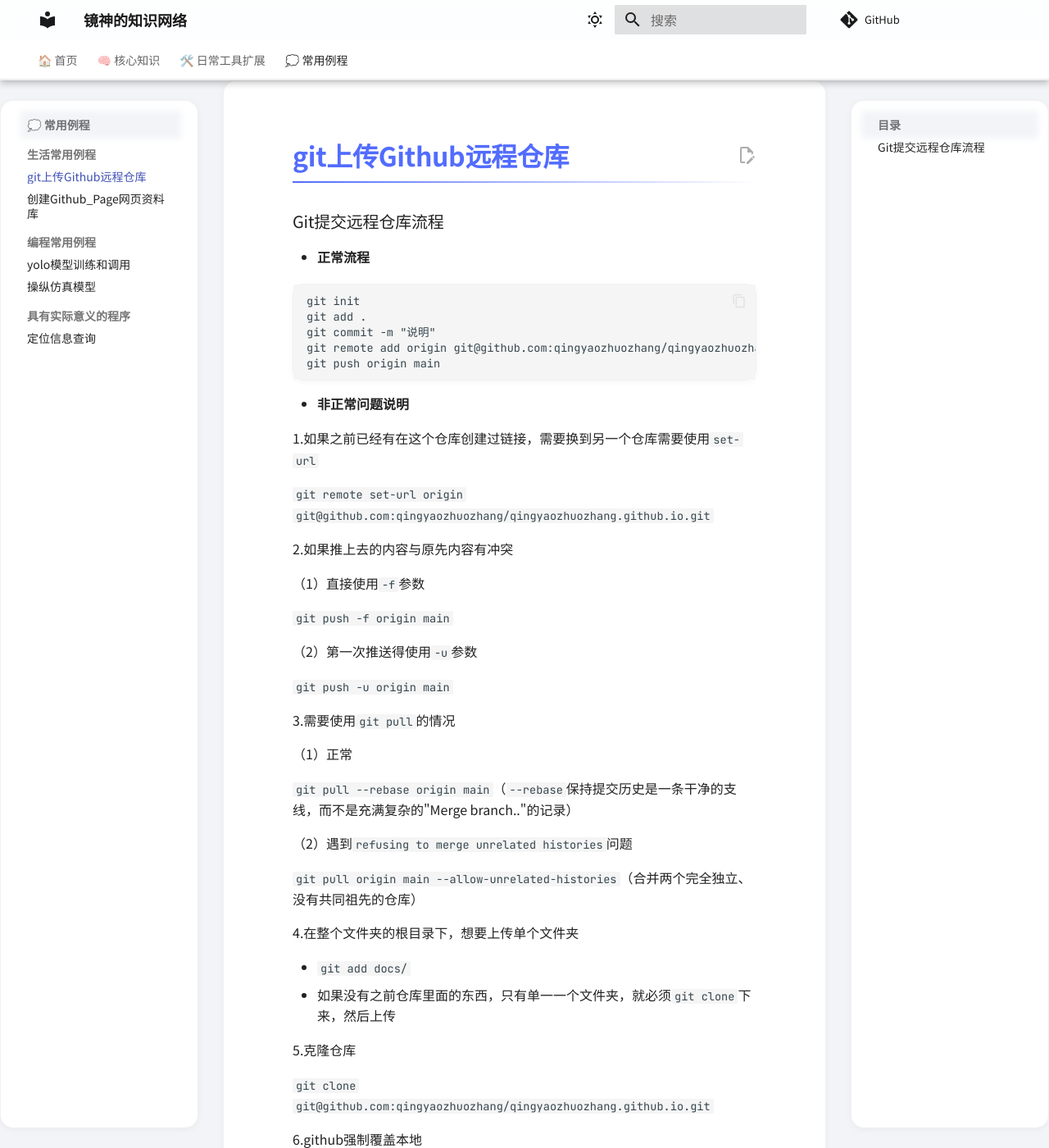
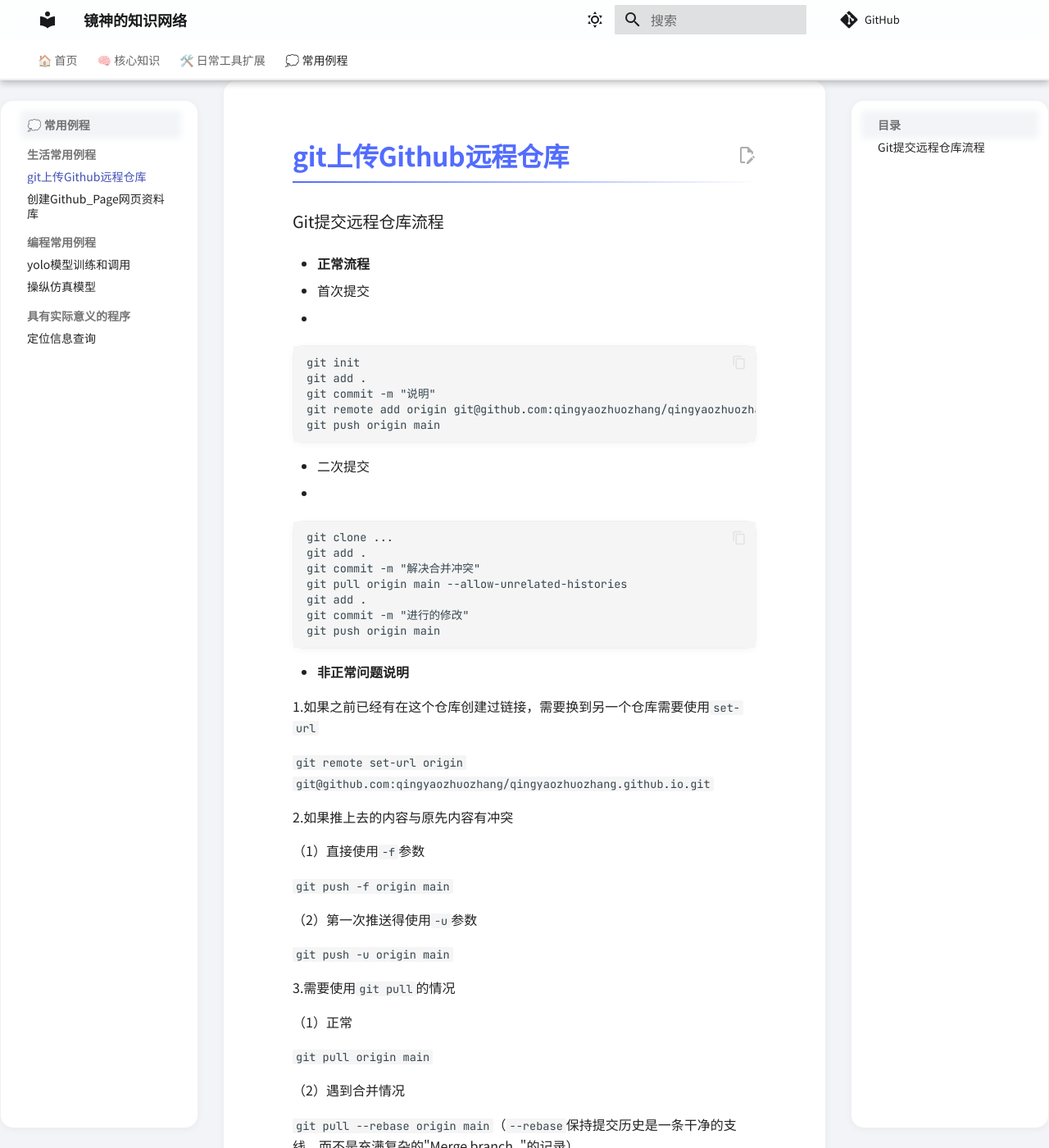
Before and after one commit to qingyaozhuozhang/qingyaozhuozhang.github.io, an MkDocs documentation site: the page built from docs/常用例程/生活常用例程/git.md, in a window 1280 px wide and 1400 px high. Shown: the whole window at 82% size. Built offline with MkDocs 1.6.1 and Material for MkDocs 9.7.7, drawn with Linux system fonts in a browser that asks for light colours; comment, search, counter and statistics services are not loaded.

Commit message:
修改git说明

````diff
--- a/docs/常用例程/生活常用例程/git.md
+++ b/docs/常用例程/生活常用例程/git.md
@@ -2,13 +2,30 @@
 
 - **正常流程**
 
-```
-git init
-git add .
-git commit -m "说明"
-git remote add origin git@github.com:qingyaozhuozhang/qingyaozhuozhang.github.io.git
-git push origin main
-```
+  - 首次提交
+  -
+
+  ```
+  git init
+  git add .
+  git commit -m "说明"
+  git remote add origin git@github.com:qingyaozhuozhang/qingyaozhuozhang.github.io.git
+  git push origin main
+  ```
+
+  - 二次提交
+  -
+
+  ```
+  git clone ...
+  git add .
+  git commit -m "解决合并冲突"
+  git pull origin main --allow-unrelated-histories
+  git add .
+  git commit -m "进行的修改"
+  git push origin main
+  ```
+
 
 - **非正常问题说明**
 
@@ -30,9 +47,13 @@ git push origin main
 
 （1）正常
 
+`git pull origin main`
+
+（2）遇到合并情况
+
 `git pull --rebase origin main`（`--rebase`保持提交历史是一条干净的支线，而不是充满复杂的"Merge branch.."的记录）
 
-（2）遇到`refusing to merge unrelated histories`问题
+（3）遇到`refusing to merge unrelated histories`问题
 
 `git pull origin main --allow-unrelated-histories`（合并两个完全独立、没有共同祖先的仓库）
 
````
